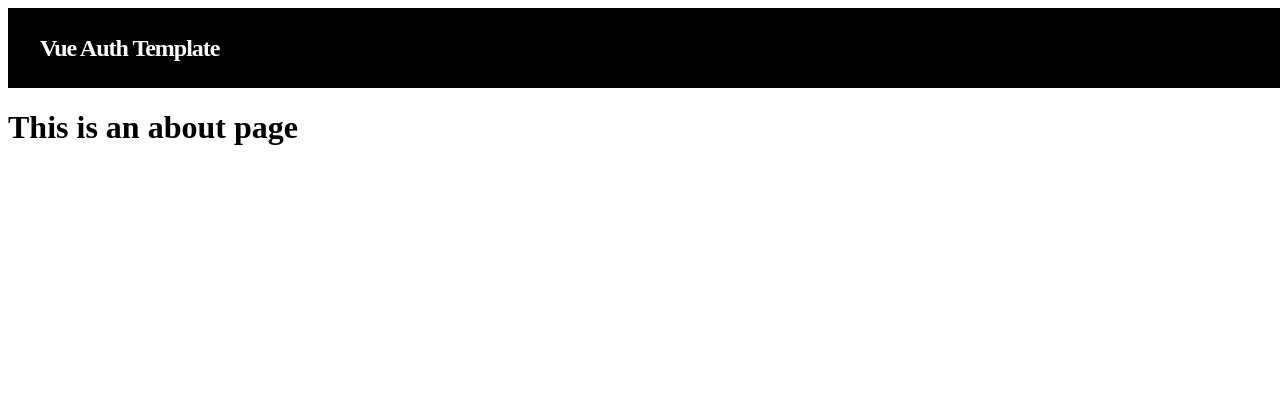
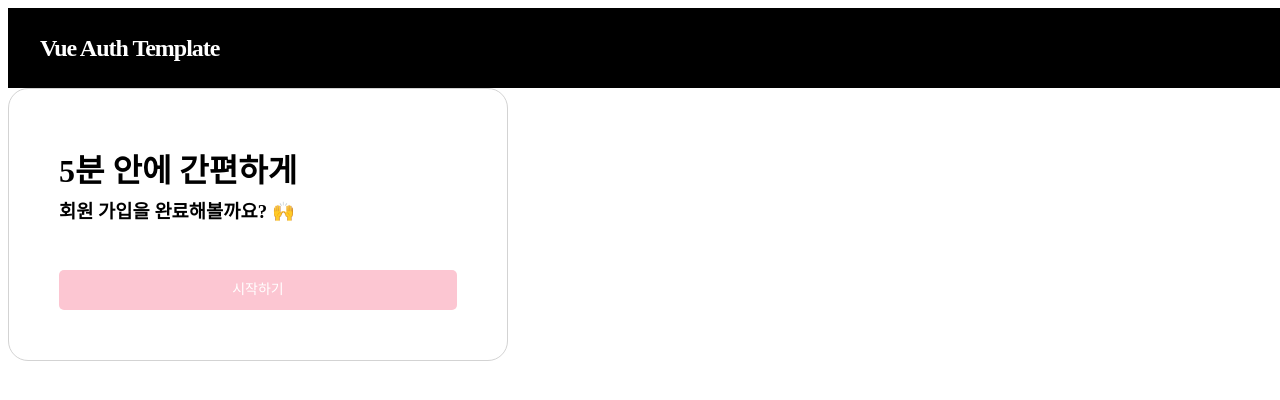
Before and after one commit to JengYoung/vue-auth-boilerplate, a Vue app: page /sign-up in a window 1280 px wide. Shown: the top 400 px of the page. Built offline with nearby package versions, Linux system fonts and the light colour scheme; the HTML template or start-up script is replaced by a standard one.

Commit message:
:sparkles: 회원가입 타입폼 이동 로직 구현

```diff
--- a/src/assets/component.scss
+++ b/src/assets/component.scss
@@ -1,3 +1,14 @@
 .container {
   min-height: calc(100vh - 5rem);
 }
+
+
+h1,
+h2,
+h3,
+h4,
+h5,
+h6 {
+  line-height: 1;
+  margin: 1rem 0;
+}
--- a/src/router/index.ts
+++ b/src/router/index.ts
@@ -27,7 +27,7 @@ const routes: Array<RouteRecordRaw> = [
     // route level code-splitting
     // this generates a separate chunk (about.[hash].js) for this route
     // which is lazy-loaded when the route is visited.
-    component: () => import(/* webpackChunkName: "about" */ '../views/SignUp.vue'),
+    component: () => import(/* webpackChunkName: "about" */ '../views/SignUp/Index.vue'),
     meta: {
       isRequired: false,
     },
--- a/src/store/SignUpForm/state.ts
+++ b/src/store/SignUpForm/state.ts
@@ -3,9 +3,10 @@ import { SignUpFormState } from './types';
 const state: SignUpFormState = {
   id: '',
   password: '',
+  name: '',
+  birthday: '',
   email: '',
   phoneNumber: '',
-  birthday: '',
 };
 
 export default state;
--- a/src/store/SignUpForm/types.ts
+++ b/src/store/SignUpForm/types.ts
@@ -1,9 +1,10 @@
 export interface SignUpFormState {
   id: string;
   password: string;
+  name: string;
+  birthday: string;
   email: string;
   phoneNumber: string;
-  birthday: string;
 }
 
 export interface RootState {
--- a/src/views/SignUp.vue
+++ /dev/null
@@ -1,5 +0,0 @@
-<template>
-  <div class="about">
-    <h1>This is an about page</h1>
-  </div>
-</template>
--- /dev/null
+++ b/src/views/SignUp/FormInnerFinish.vue
@@ -0,0 +1,31 @@
+<template>
+  <h1>
+    회원가입이 완료되었어요! 🎉
+  </h1>
+  <FormButton @click="moveLoginPage">로그인으로 이동하기</FormButton>
+</template>
+
+<script lang="ts">
+import { useRouter } from 'vue-router';
+import { defineComponent } from 'vue';
+import FormButton from '@/components/Button/FormButton.vue';
+
+export default defineComponent({
+  components: {
+    FormButton,
+  },
+  setup() {
+    const $router = useRouter();
+    const moveLoginPage = () => {
+      $router.push('/sign-in');
+    };
+    return {
+      moveLoginPage,
+    };
+  },
+});
+</script>
+
+<style scoped>
+
+</style>
--- /dev/null
+++ b/src/views/SignUp/FormInnerIntro.vue
@@ -0,0 +1,34 @@
+<template>
+  <header class="form-inner__header">
+    <h1>5분 안에 간편하게</h1>
+    <h3>회원 가입을 완료해볼까요? 🙌</h3>
+  </header>
+  <FormButton @click="() => updateStage(true)">시작하기</FormButton>
+</template>
+
+<script lang="ts">
+import { defineComponent } from 'vue';
+import FormButton from '@/components/Button/FormButton.vue';
+
+export default defineComponent({
+  name: 'FormInnerIntro',
+  components: {
+    FormButton,
+  },
+  setup(props, { emit }) {
+    const updateStage = (checked: boolean) => {
+      emit('update:stages', { stage: 'FormInnerIntro', checked });
+    };
+
+    return {
+      updateStage,
+    };
+  },
+});
+</script>
+
+<style lang="scss" scoped>
+.form-inner__header {
+  margin-bottom: 2rem;
+}
+</style>
--- /dev/null
+++ b/src/views/SignUp/Index.vue
@@ -0,0 +1,63 @@
+<template>
+  <div class="sign-up">
+    <Form>
+      <component :is="stages[nowStage].stage" @update:stages="updateStages"></component>
+    </Form>
+  </div>
+</template>
+
+<script lang="ts">
+import { defineComponent, ref, computed } from 'vue';
+import Form from '@/components/Form/index.vue';
+import FormInnerIntro from '@/views/SignUp/FormInnerIntro.vue';
+import FormInnerFinish from '@/views/SignUp/FormInnerFinish.vue';
+
+interface StageInterface {
+  stage: string;
+  checked: boolean;
+}
+
+export default defineComponent({
+  components: {
+    Form,
+    FormInnerIntro,
+    FormInnerFinish,
+  },
+  emits: ['update:stages'],
+  setup() {
+    const stages = ref<StageInterface[]>([
+      { stage: 'FormInnerIntro', checked: false },
+      { stage: 'FormInnerFinish', checked: false },
+    ]);
+
+    const nowStage = computed(() => {
+      let flag = false;
+      let cnt = 0;
+      stages.value.forEach(({ checked }) => {
+        if (flag) return;
+        if (!checked) {
+          flag = true;
+          return;
+        }
+        cnt += 1;
+      });
+
+      return cnt;
+    });
+
+    const updateStages = (emittedStage: StageInterface) => {
+      stages.value = stages.value.map((stage) => (stage.stage === emittedStage.stage ? emittedStage : stage));
+    };
+
+    return {
+      stages,
+      nowStage,
+      updateStages,
+    };
+  },
+});
+</script>
+
+<style scoped>
+
+</style>
```
Also changed, not shown: .eslintrc.js.
